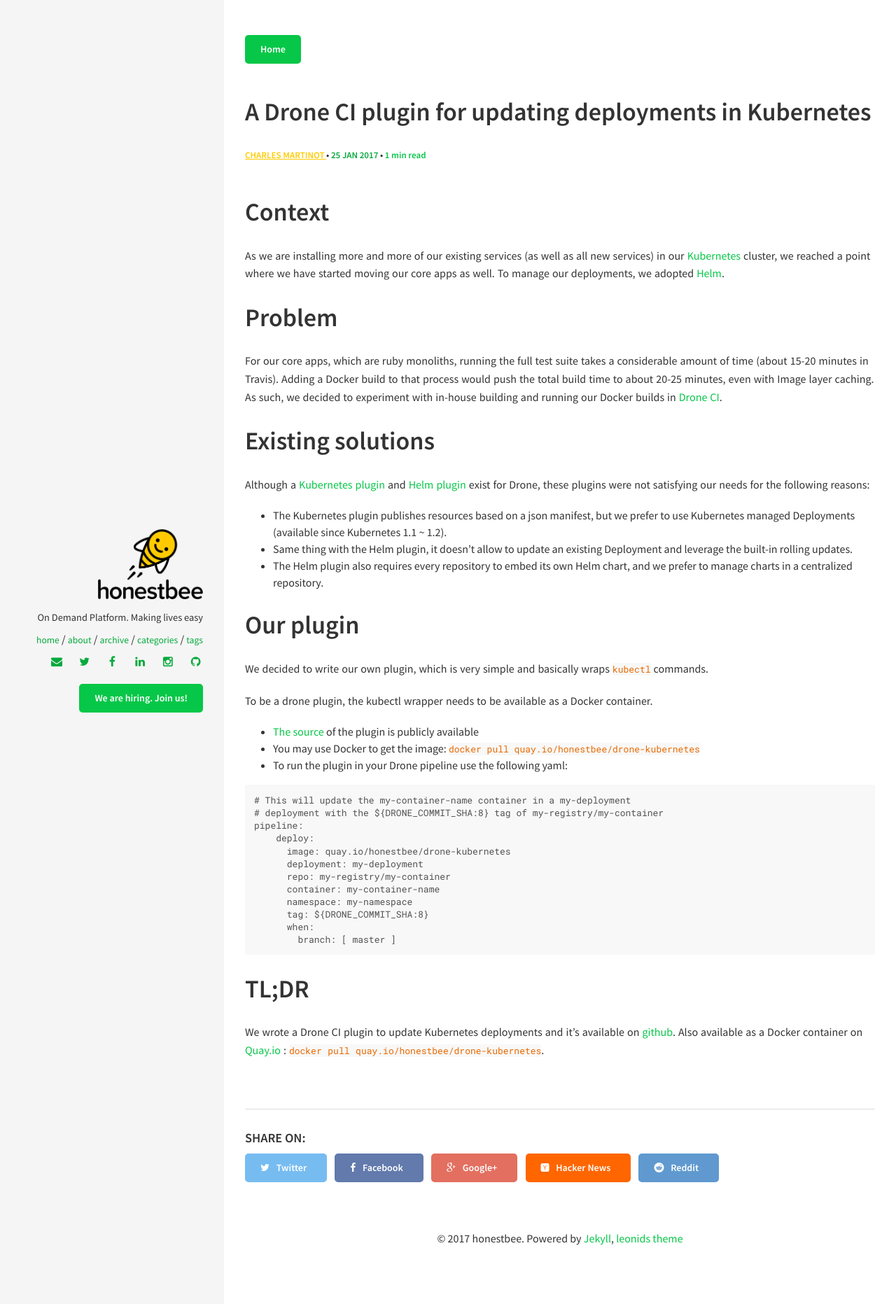
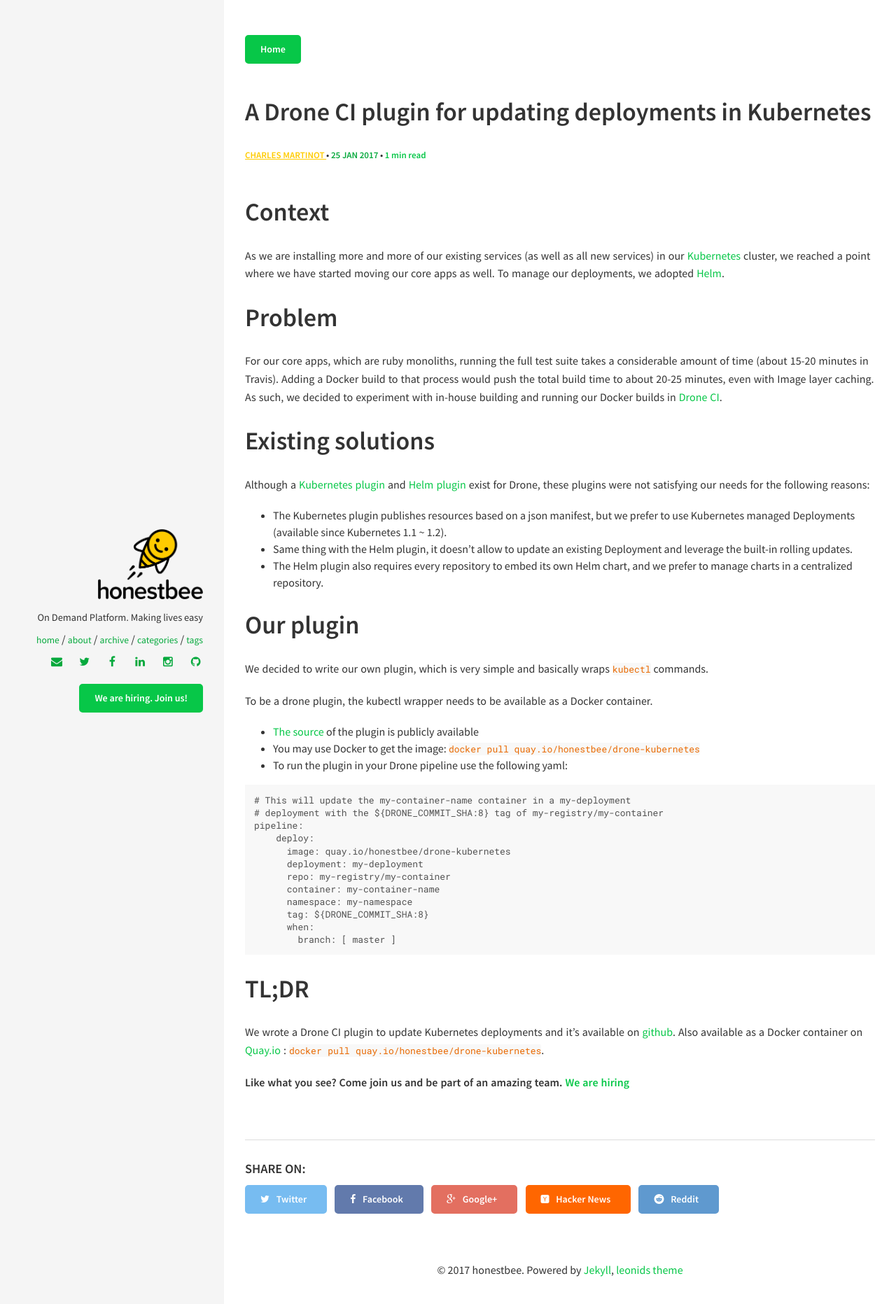
Before and after one commit to honestbee/honestbee.github.io, a Jekyll site: the page built from _posts/2017-01-25-drone-kubernetes-plugin.markdown, in a window 1280 px wide. Shown: the top 1863 px of the page at 70% size. Built offline with Jekyll 4.4.1, drawn with Linux system fonts in a browser that asks for light colours.

Commit message:
Add hiring as a common footer for all posts

```diff
--- a/_layouts/post.html
+++ b/_layouts/post.html
@@ -64,6 +64,11 @@ layout: default
 
   <article class="post-content">
     {{ content }}
+    <p>
+      <strong>
+        Like what you see? Come join us and be part of an amazing team. <a href="https://honestbee.sg/en/careers" target="_blank">We are hiring</a>
+      </strong>
+    </p>
   </article>
 </div>
 
```
